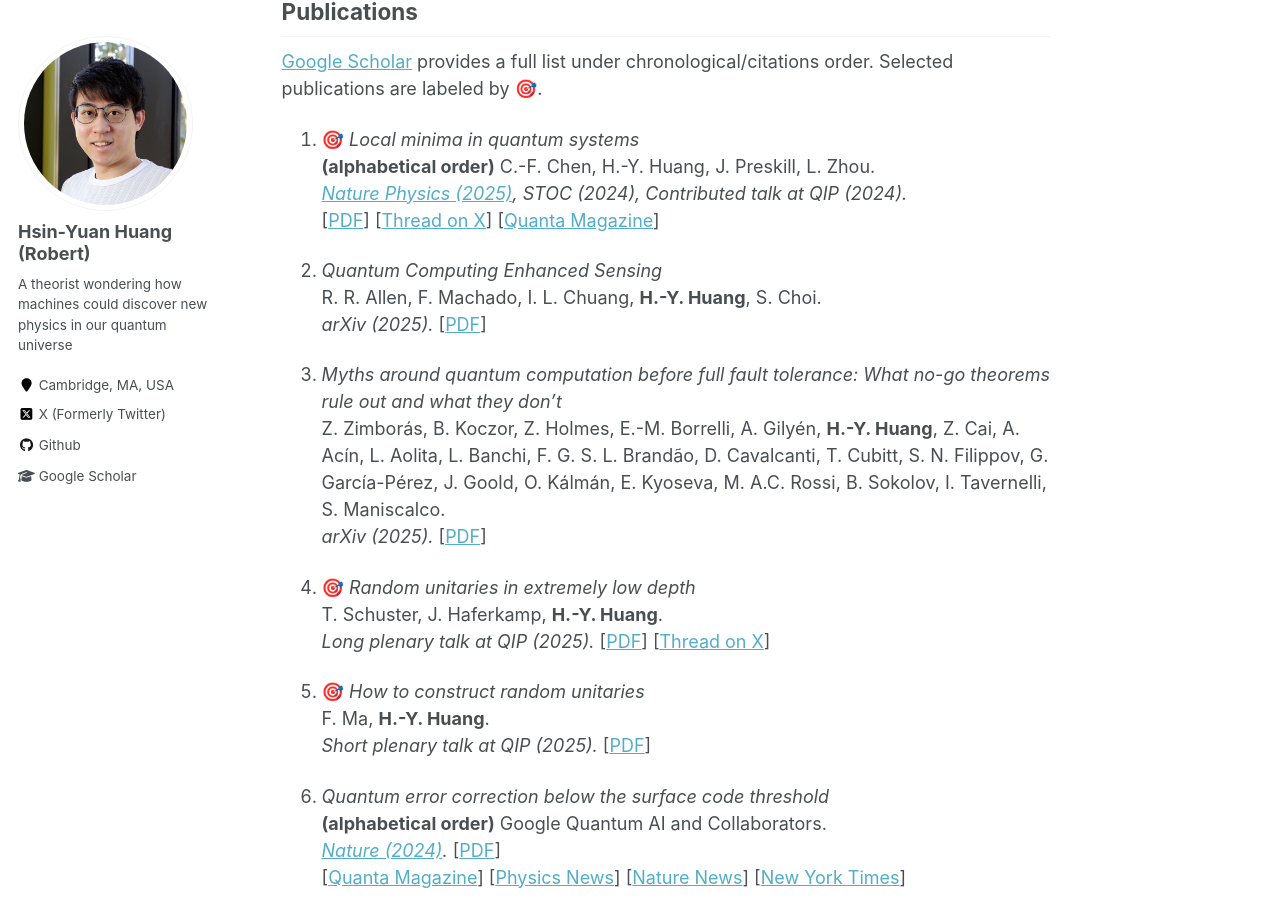
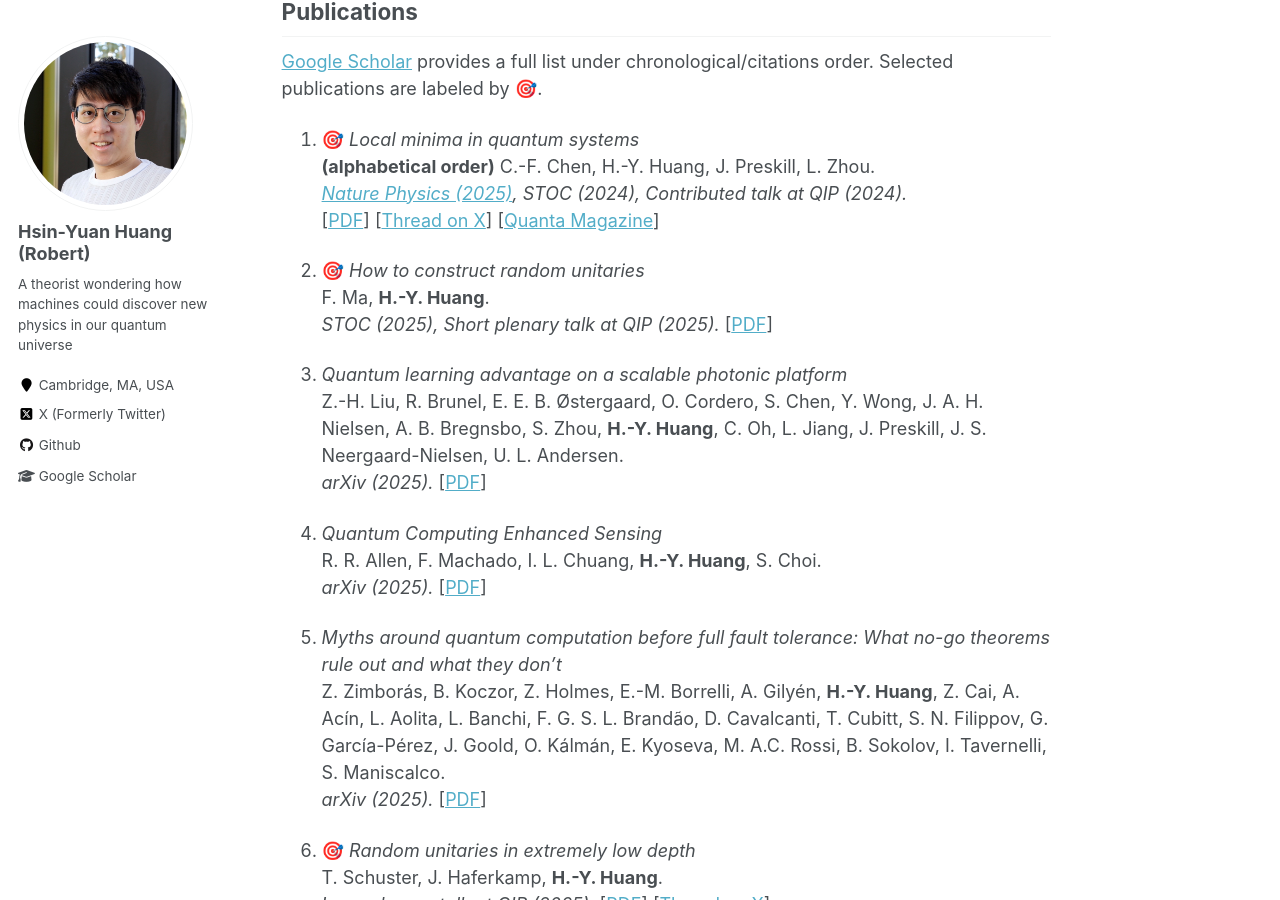
Before and after one commit to hsinyuan-huang/hsinyuan-huang.github.io, a Jekyll site: the page built from _pages/about.md, in a window 1280 px wide and 900 px high, scrolled down 1455 px. Built offline with Jekyll 4.4.1, drawn with Linux system fonts in a browser that asks for light colours; emoji names are drawn with the system emoji font; formulas are drawn with MathJax 3.

Commit message:
Update cv_Robert

```diff
--- a/_pages/about.md
+++ b/_pages/about.md
@@ -38,6 +38,14 @@ My ultimate goal is to build quantum machines capable of discovering new facets
 *<a href="https://www.nature.com/articles/s41567-025-02781-4" target="_blank">Nature Physics (2025)</a>, STOC (2024), Contributed talk at QIP (2024).*<br>
 [<a href="https://arxiv.org/abs/2309.16596" target="_blank">PDF</a>] [<a href="https://x.com/RobertHuangHY/status/1707861752942145672" target="_blank">Thread on X</a>] [<a href="https://www.quantamagazine.org/physicists-finally-find-a-problem-only-quantum-computers-can-do-20240312/" target="_blank">Quanta Magazine</a>]
 
+1. :dart: *How to construct random unitaries* <br>
+F. Ma, **H.-Y. Huang**.<br>
+*STOC (2025), Short plenary talk at QIP (2025).* [<a href="https://arxiv.org/abs/2410.10116" target="_blank">PDF</a>]
+
+1. *Quantum learning advantage on a scalable photonic platform* <br>
+Z.-H. Liu, R. Brunel, E. E. B. Østergaard, O. Cordero, S. Chen, Y. Wong, J. A. H. Nielsen, A. B. Bregnsbo, S. Zhou, **H.-Y. Huang**, C. Oh, L. Jiang, J. Preskill, J. S. Neergaard-Nielsen, U. L. Andersen.<br>
+*arXiv (2025).* [<a href="https://arxiv.org/abs/2502.07770" target="_blank">PDF</a>]
+
 1. *Quantum Computing Enhanced Sensing* <br>
 R. R. Allen, F. Machado, I. L. Chuang, **H.-Y. Huang**, S. Choi.<br>
 *arXiv (2025).* [<a href="https://arxiv.org/abs/2501.07625" target="_blank">PDF</a>]
```
Also changed, not shown: other parts of _pages/about.md (+0 -4 lines), 1 other file.
